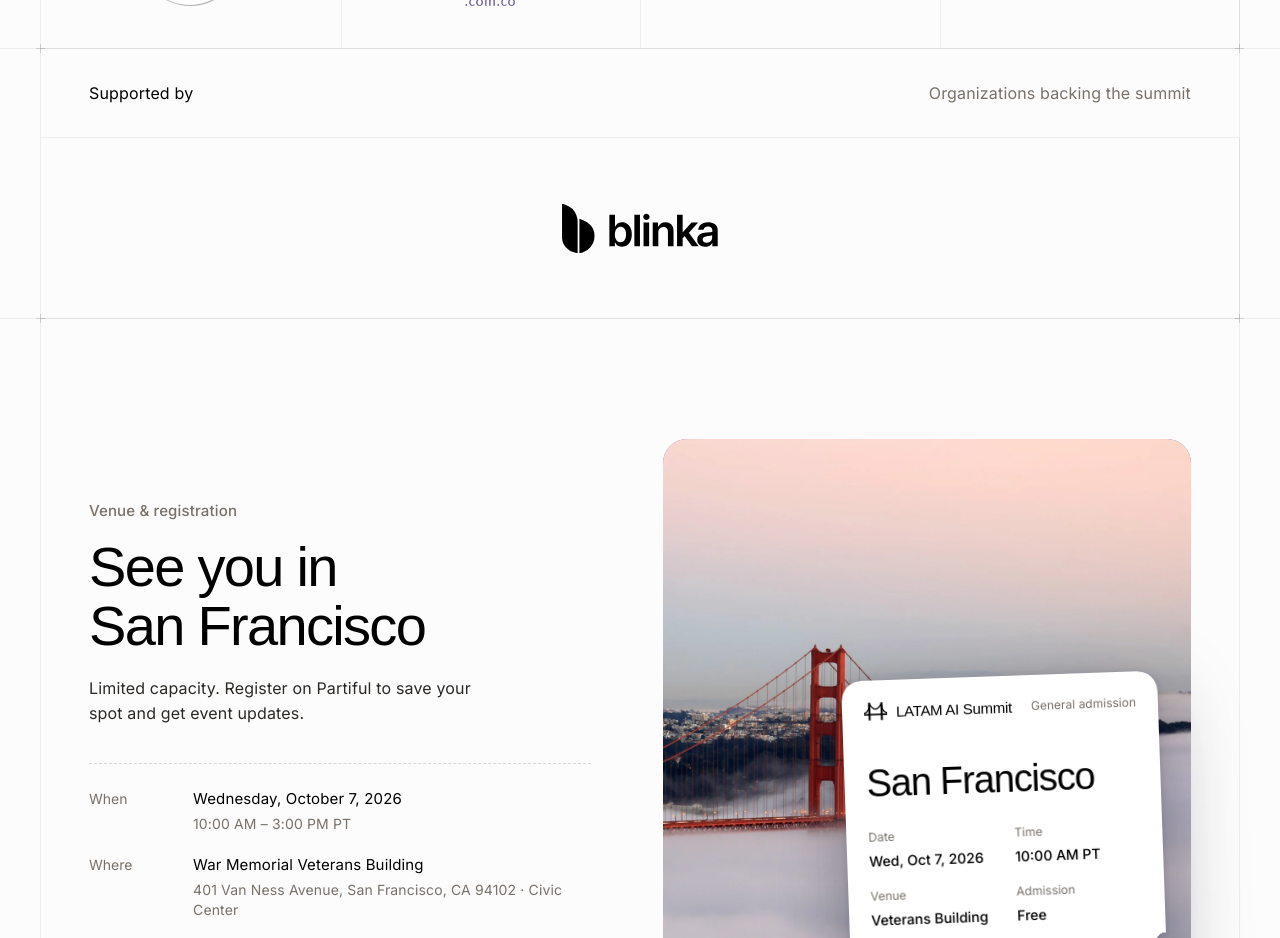
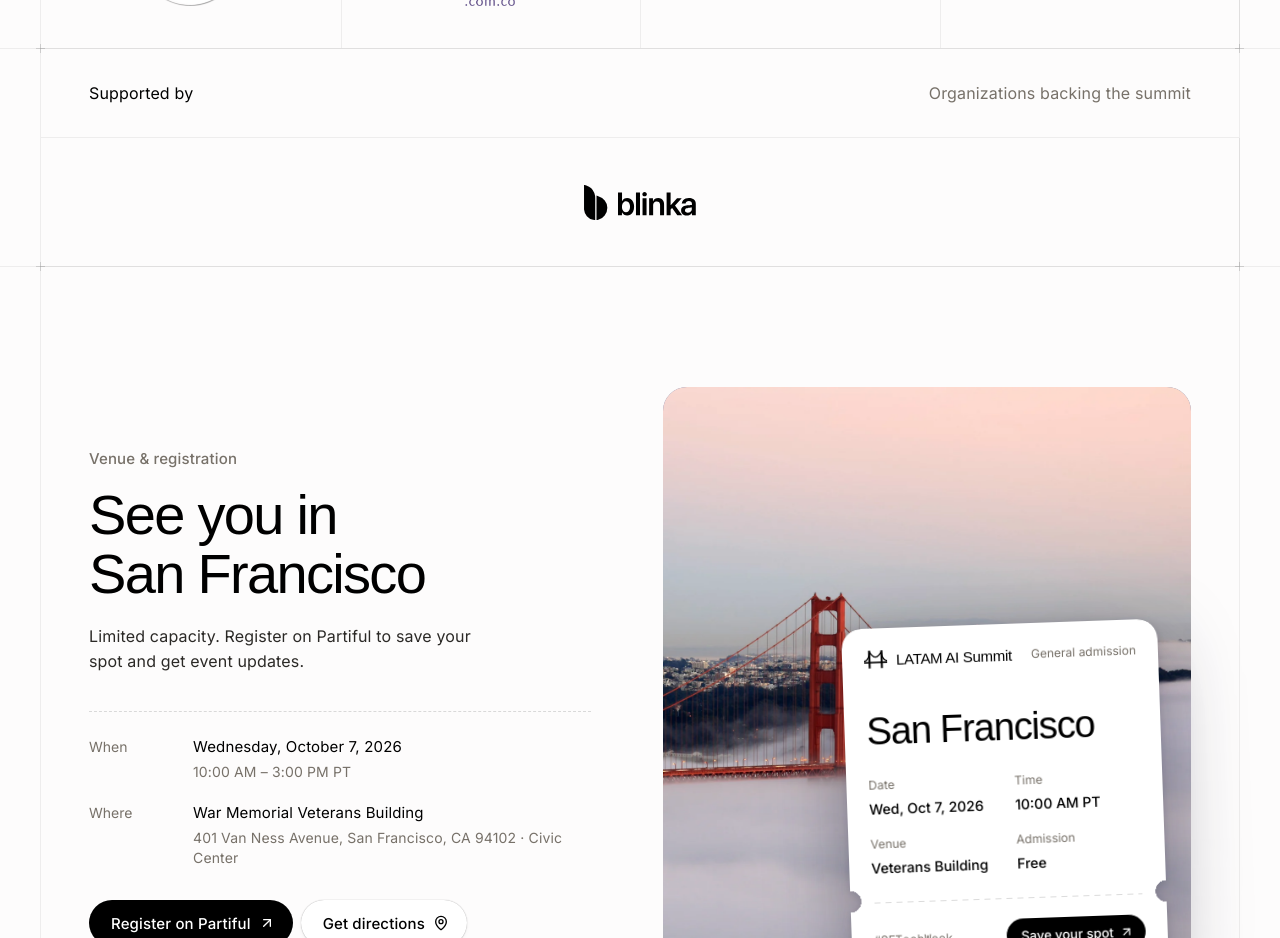
Before and after one commit to alan-arguello/latam_ai_summit, a Next.js app: page /en in a window 1280 px wide. Shown: the part 7800-8738 px from the top of the page. Built offline with nearby package versions, Linux system fonts and the light colour scheme; no server answers; a web font is replaced by a local one.

Commit message:
Reduce Blinka logo and support tier height

```diff
--- a/src/app/summit.css
+++ b/src/app/summit.css
@@ -1478,5 +1478,9 @@
 
 /* A dedicated, centred wall for community support. */
 .lp-wall-grid.lp-community-supporters { grid-template-columns: 1fr; }
-.lp-community-supporters > li { min-height: 180px; }
-.lp-community-supporters img { filter: brightness(0); }
+.lp-community-supporters > li { min-height: 128px; }
+.lp-community-supporters img {
+  width: 112px;
+  height: auto;
+  filter: brightness(0);
+}
```
